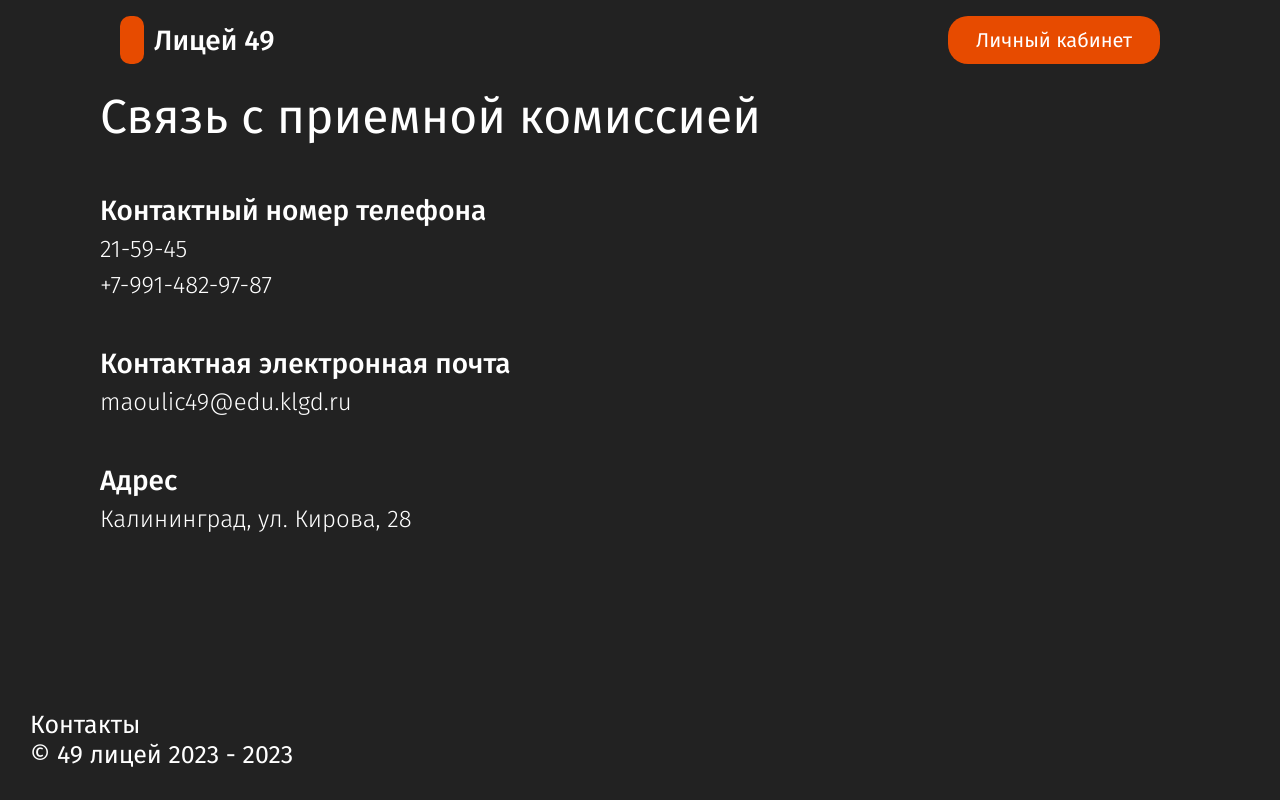
After one commit to zavu1on/enroll_49, a Django app: page /contacts/ in a window 1280 px wide. The commit adds this page. Run offline with Django 4.2, Linux system fonts and the light colour scheme; parts of the project's set-up code (start-up, migrations or seed data) failed here and were passed over; some libraries are stand-ins or nearby versions.

Commit message:
add contact page

```diff
--- a/admission/middlewares.py
+++ b/admission/middlewares.py
@@ -9,7 +9,6 @@ class MediaAccessMiddleware:
         self.get_response = get_response
 
     def __call__(self, request: WSGIRequest):
-        print(settings.MEDIA_URL)
         if request.path.startswith(settings.MEDIA_URL) and not request.path.startswith(settings.MEDIA_URL + 'teachers'):
             if not (request.user.is_staff and request.user.is_superuser):
                 return HttpResponseForbidden(b'No Access!')
--- a/admission/models.py
+++ b/admission/models.py
@@ -32,6 +32,7 @@ class ProfileClass(models.Model):
         verbose_name='Профильные экзамены',
     )
     color = ColorField('Цвет карточки на сайте', default='#d9d9d9')
+    competitive_places = models.PositiveIntegerField('Количество мест')
 
     def __str__(self):
         return self.name
--- a/admission/urls.py
+++ b/admission/urls.py
@@ -7,6 +7,8 @@ urlpatterns = [
     path('login/', views.LoginView.as_view(), name='login'),
     path('logout/', views.logout_view, name='logout'),
     path('profile/', views.ProfileView.as_view(), name='profile'),
+    path('contacts/', views.ContactsView.as_view(), name='contacts'),
+
     path('api/statistic/', views.ListStatisticView.as_view()),
     path('api/profiles/', views.ListProfileClassesView.as_view()),
 ]
--- a/admission/views.py
+++ b/admission/views.py
@@ -21,6 +21,10 @@ class IndexView(TemplateView):
         ctx['active_statistic'] = ctx['statistics'][0]
 
         return ctx
+
+
+class ContactsView(TemplateView):
+    template_name = 'contacts.html'
 
 
 class EnrollView(FormView):
--- a/enroll_49/settings.py
+++ b/enroll_49/settings.py
@@ -168,6 +168,7 @@ RECAPTCHA_REQUIRED_SCORE = 0.85
 EMAIL_BACKEND = 'django.core.mail.backends.smtp.EmailBackend'
 EMAIL_HOST_USER = 'klgd.enroll.to.49@gmail.com'
 EMAIL_HOST_PASSWORD = 'ffmcrbqhitxkkiua'
+# GJe0IJ8T
 EMAIL_HOST = 'smtp.gmail.com'
 EMAIL_PORT = 587
 EMAIL_USE_TLS = True
--- /dev/null
+++ b/static/css/contacts.css
@@ -0,0 +1,44 @@
+@import url('include/style.css');
+
+html {
+    height: 100%;
+}
+
+body {
+    display: flex;
+    flex-direction: column;
+    height: 100%;
+}
+
+.container {
+    height: 100%;
+    flex: 1;
+}
+
+h1 {
+    font-size: 48px;
+    margin-top: 24px;
+}
+
+h3 {
+    margin-top: 48px;
+    font-size: 28px;
+    font-weight: 500;
+}
+
+.container a {
+    font-size: 24px;
+    font-weight: 300;
+    margin-top: 8px !important;
+    display: block;
+}
+
+.container a:hover {
+    text-decoration: underline var(--m-secondary);
+}
+
+@media screen and (max-width: 600px) {
+    h1 {
+        font-size: 36px;
+    }
+}
--- /dev/null
+++ b/templates/contacts.html
@@ -0,0 +1,23 @@
+<!doctype html>
+<html lang="ru">
+{% load static %}
+<head>
+    {% include 'include/head.html' %}
+    <link rel="stylesheet" href="{% static "css/contacts.css" %}">
+    <title>Контакты</title>
+</head>
+<body>
+    {% include 'include/header.html' %}
+    <div class="container">
+        <h1>Связь с приемной комиссией</h1>
+        <h3>Контактный номер телефона</h3>
+        <a href="tel:215945">21-59-45</a>
+        <a href="tel:215945">+7-991-482-97-87</a>
+        <h3>Контактная электронная почта</h3>
+        <a href="mailto:maoulic49@edu.klgd.ru">maoulic49@edu.klgd.ru</a>
+        <h3>Адрес</h3>
+        <a href="#">Калининград, ул. Кирова, 28</a>
+    </div>
+    {% include 'include/footer.html' %}
+</body>
+</html>
--- a/templates/include/footer.html
+++ b/templates/include/footer.html
@@ -9,6 +9,9 @@
         </div>
     {% endif %}
     <div class="part links copyright">
+        <a href=""></a>
+        <a href=""></a>
+        <a href="/contacts/">Контакты</a>
         <a href="https://lyceum49.ru/" target="_blank" id="copyright">&copy; 49 лицей 2023 - </a>
     </div>
     <a href="#header" id="floatingButton" class="btn secondary ellipse-btn floating">
```
Also changed, not shown: static/css/enroll.css (+17 -0 lines), admission/migrations/0006_profileclass_competitive_places.py (added).
